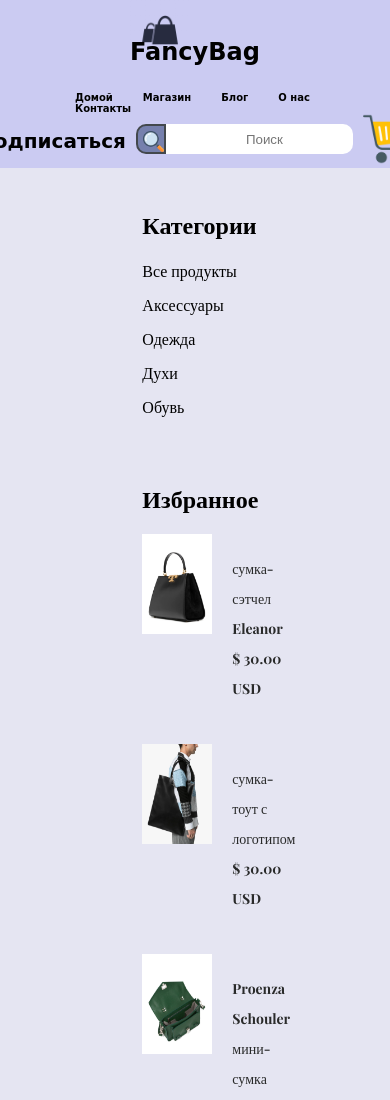
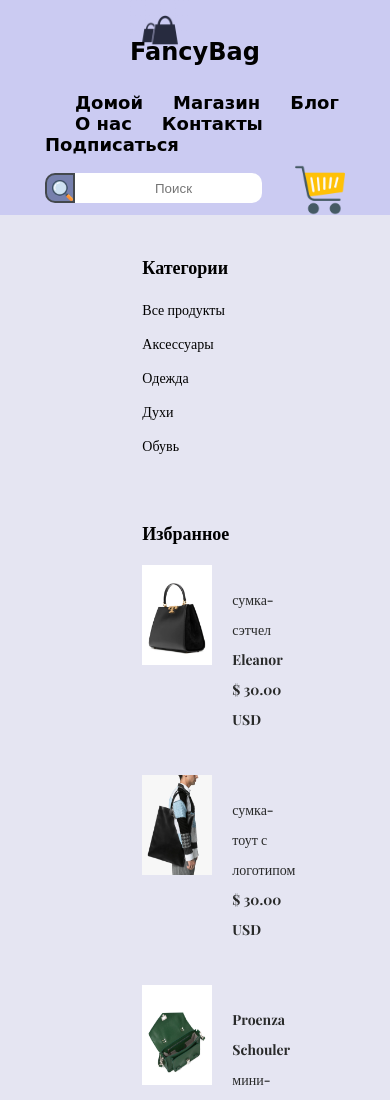
Before and after one commit to vilena81/e-commerce, a plain HTML site: page index.html in a window 390 px wide. Shown: the top 1100 px of the page. Drawn offline with nearby package versions, Linux system fonts and the light colour scheme; a web font is replaced by a local one.

Commit message:
added media

```diff
--- a/index.html
+++ b/index.html
@@ -7,7 +7,7 @@
     <meta name="viewport" content="width=device-width, initial-scale=1.0">
     <meta content="width=device-width, initial-scale=1" name="viewport" />
     <link rel="stylesheet" href="style.css">
-
+    <link rel="shortcut icon" type="image/x-icon" href="img/favv.png">
 
 
     <title>FancyBag</title>
--- a/style.css
+++ b/style.css
@@ -367,6 +367,15 @@ footer a {
         justify-content: center;
         flex-wrap: wrap;
     }
+
+}
+@media (max-width: 700px){
+    .nav{
+        display: flex;
+
+        flex-wrap: wrap;
+    }
+
 }
 
 @media (max-width: 500px) {
@@ -377,14 +386,9 @@ footer a {
         flex-wrap: wrap;
 
     }
-    .nav{
+
+     .nav{
         display: flex;
-        justify-content: center;
-        flex-wrap: wrap;
-
-    } .nav{
-        display: flex;
-        justify-content: center;
         flex-wrap: wrap;
     }
     .header {
@@ -394,8 +398,29 @@ footer a {
     .menu-link {
         display: flex;
         flex-wrap: wrap;
-        font-size: 10px;
+        font-size: 18px;
     }
+    .right a{
+        display: flex;
+        flex-wrap: wrap;
+        font-size: 18px;
+    }
+    .top h3{
+        font-size: 18px;
+        font-weight: 900;
+    }
+    .top a{
+        font-size: 14px;
+    }
+    .bottom h3{
+        font-size: 18px;
+        font-weight: 900;
+    }
+    .bottom-lft p{
+       font-size: 14px;
+    }
+
+
 
 }
 
@@ -432,4 +457,33 @@ footer a {
         justify-content: center;
         flex-wrap: wrap;
     }
+    .menu-link {
+        display: flex;
+        flex-wrap: wrap;
+        font-size: 18px;
+    }
+    .right a{
+        display: flex;
+        flex-wrap: wrap;
+        font-size: 18px;
+    }
+    .top h3{
+        font-size: 18px;
+        font-weight: 900;
+    }
+    .top a{
+        font-size: 14px;
+    }
+    .bottom h3{
+        font-size: 18px;
+        font-weight: 900;
+    }
+    .bottom-lft p{
+       font-size: 14px;
+    }
+    .right{
+        display: flex;
+        flex-wrap: wrap;
+    }
+
 }
```
Also changed, not shown: img/fav.jpg (added), img/favv.png (added), img/fv.jpg (added), img/icona.png (added).
